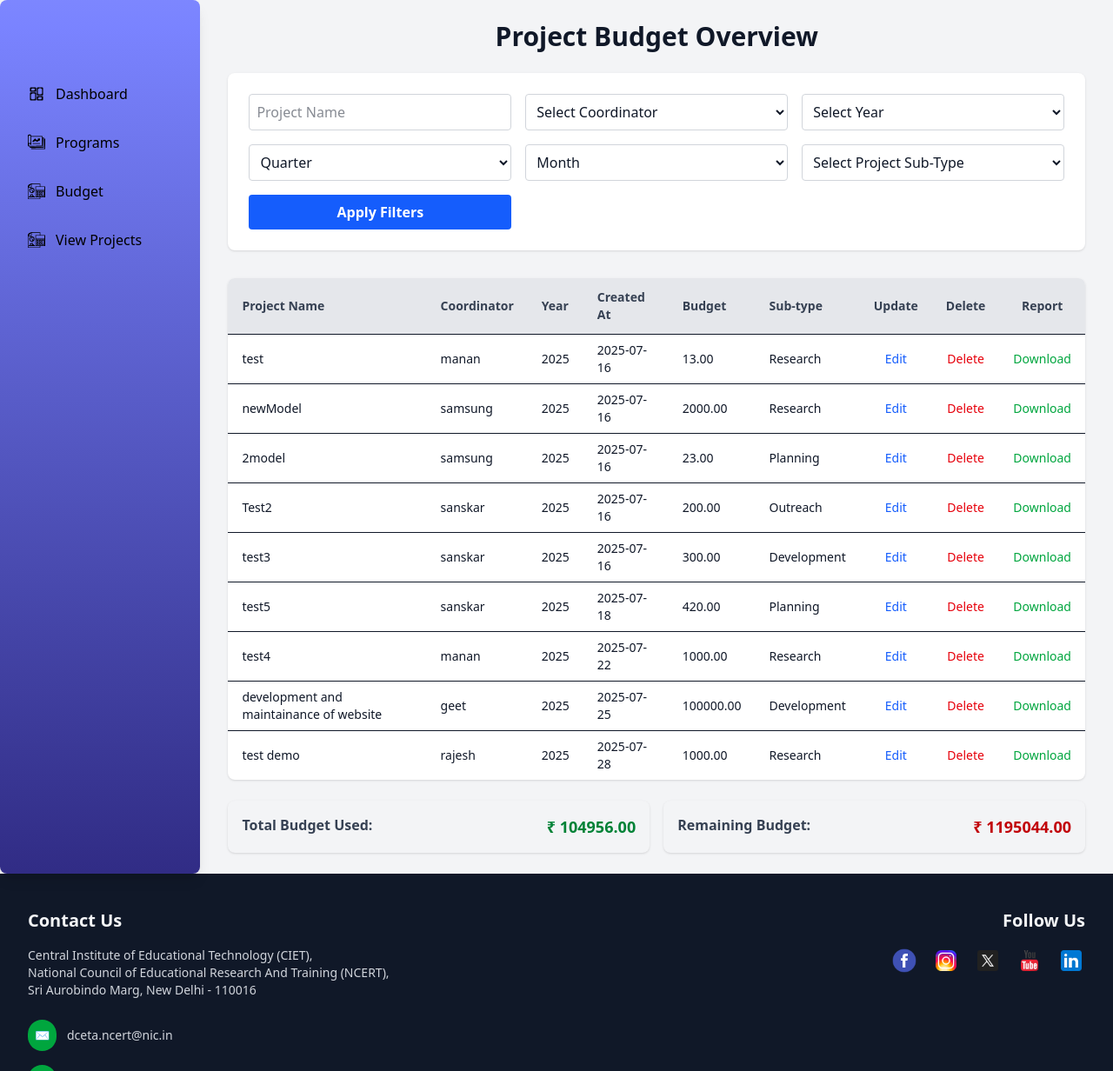
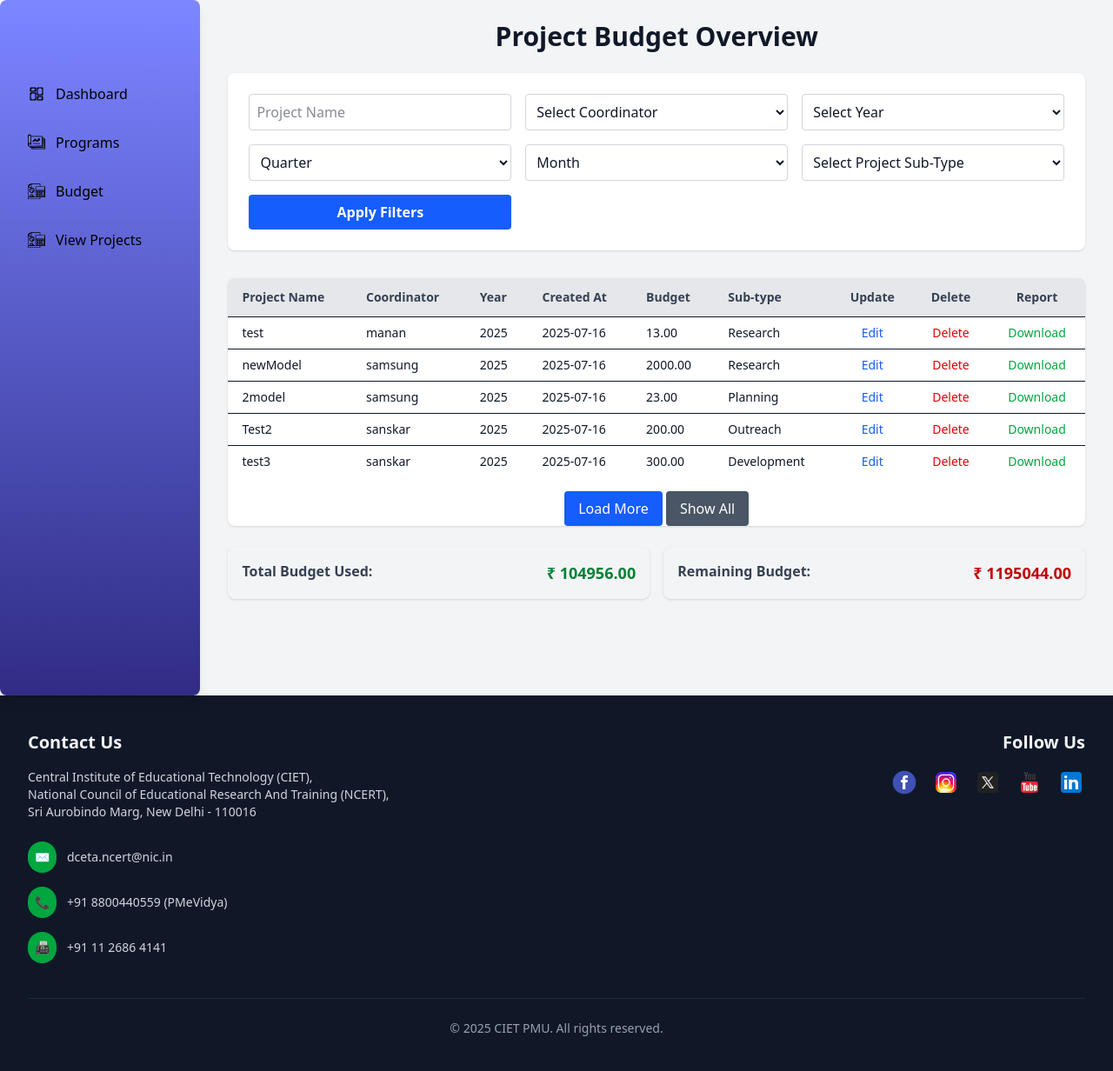
Before and after one commit to MananBagga/CIET_PMU, a Django app: page /view_projects/ in a window 1280 px wide. Shown: the top 1232 px of the page at 87% size. After the commit the page ends 1192 px from the top, so only its background shows below. Run offline with Django 5.2, Linux system fonts and the light colour scheme; data comes from the database, SQL or seed files in the repository; both versions use the stored data as it was before the commit; some libraries are stand-ins or nearby versions.

Commit message:
add table collapse

```diff
--- a/ciet_pmu/admin_dashboard/templates/admin_dashboard/view_projects.html
+++ b/ciet_pmu/admin_dashboard/templates/admin_dashboard/view_projects.html
@@ -1,20 +1,32 @@
 {% extends "layout.html" %}
+{% load static %} {% load static tailwind_tags %}
+{% block title %}CIET PMU - View Projects{% endblock%}
 
-{% block title %}CIET PMU - View Projects{% endblock %}
-{% load static %}
-{% load static tailwind_tags %}
 
 {% block content %}
 <div class="flex flex-col md:flex-row min-h-screen">
   {% include "partials/admin_sidebar.html" %}
 
-    <div id="mainContent" class="flex-1 px-4 sm:px-6 md:px-8 py-6 overflow-x-auto">
-        <h1 class="text-xl sm:text-2xl md:text-3xl font-bold mb-6 text-center">Project Budget Overview</h1>
+  <div
+    id="mainContent"
+    class="flex-1 px-4 sm:px-6 md:px-8 py-6 overflow-x-auto"
+  >
+    <h1 class="text-xl sm:text-2xl md:text-3xl font-bold mb-6 text-center">
+      Project Budget Overview
+    </h1>
 
     <!-- Filter Form -->
-        <form method="POST" class="bg-white rounded-lg shadow p-4 sm:p-6 grid grid-cols-1 sm:grid-cols-2 md:grid-cols-3 gap-4 mb-8">
+    <form
+      method="POST"
+      class="bg-white rounded-lg shadow p-4 sm:p-6 grid grid-cols-1 sm:grid-cols-2 md:grid-cols-3 gap-4 mb-8"
+    >
       {% csrf_token %}
-            <input type="text" name="project_name" placeholder="Project Name" class="form-input">
+      <input
+        type="text"
+        name="project_name"
+        placeholder="Project Name"
+        class="form-input"
+      />
 
       <select name="coordinator" class="form-input">
         <option value="">Select Coordinator</option>
@@ -53,7 +65,10 @@
         <option value="Planning">Planning</option>
       </select>
 
-            <button type="submit" class="w-full bg-blue-600 hover:bg-blue-700 text-white font-semibold py-2 rounded">
+      <button
+        type="submit"
+        class="w-full bg-blue-600 hover:bg-blue-700 text-white font-semibold py-2 rounded"
+      >
         Apply Filters
       </button>
     </form>
@@ -75,9 +90,12 @@
             <th class="px-4 py-3 text-center">Report</th>
           </tr>
         </thead>
-                <tbody>
+        <tbody id="projectsTableBody">
           {% for project in projects %}
-                    <tr class="border-t hover:bg-gray-50">
+          <tr
+            class="border-t hover:bg-gray-50 table-row-item"
+            style="display: none"
+          >
             <td class="px-4 py-2">{{ project.title }}</td>
             <td class="px-4 py-2">{{ project.coordinator.username }}</td>
             <td class="px-4 py-2">{{ project.annual_budget.year }}</td>
@@ -85,17 +103,26 @@
             <td class="px-4 py-2">{{ project.program_budget }}</td>
             <td class="px-4 py-2">{{ project.program_sub_type }}</td>
             <td class="px-4 py-2 text-center">
-                            <a href="{% url 'edit_project' project.id %}" class="text-blue-600 hover:underline">Edit</a>
+              <a
+                href="{% url 'edit_project' project.id %}"
+                class="text-blue-600 hover:underline"
+                >Edit</a
+              >
             </td>
             <td class="px-4 py-2 text-center">
-                            <a href="{% url 'delete_project' project.id %}"
+              <a
+                href="{% url 'delete_project' project.id %}"
                 class="text-red-600 hover:underline"
-                               onclick="return confirm('Are you sure you want to delete this project?');">
+                onclick="return confirm('Are you sure you want to delete this project?');"
+              >
                 Delete
               </a>
             </td>
             <td class="px-4 py-2 text-center">
-                            <a href="{% url 'export_projects_pdf' project.id %}" class="text-green-600 hover:underline">
+              <a
+                href="{% url 'export_projects_pdf' project.id %}"
+                class="text-green-600 hover:underline"
+              >
                 Download
               </a>
             </td>
@@ -103,22 +130,43 @@
           {% endfor %}
         </tbody>
       </table>
+
+      <div class="text-center mt-4">
+        <button
+          id="loadMoreBtn"
+          class="bg-blue-600 text-white px-4 py-2 rounded hover:bg-blue-700"
+        >
+          Load More
+        </button>
+        <button
+          id="showAllBtn"
+          class="bg-gray-600 text-white px-4 py-2 rounded hover:bg-gray-700"
+        >
+          Show All
+        </button>
+      </div>
     </div>
 
     <!-- Budget Summary -->
     <div class="mt-6 grid grid-cols-1 sm:grid-cols-2 gap-4">
-            <div class="bg-gray-100 rounded-lg shadow p-4 flex justify-between font-semibold">
+      <div
+        class="bg-gray-100 rounded-lg shadow p-4 flex justify-between font-semibold"
+      >
         <span class="text-gray-700">Total Budget Used:</span>
         <span class="text-green-700 text-lg">₹ {{ total_used_budget }}</span>
       </div>
-            <div class="bg-gray-100 rounded-lg shadow p-4 flex justify-between font-semibold">
+      <div
+        class="bg-gray-100 rounded-lg shadow p-4 flex justify-between font-semibold"
+      >
         <span class="text-gray-700">Remaining Budget:</span>
         <span class="text-red-700 text-lg">₹ {{ remaining_budget }}</span>
       </div>
     </div>
 
     {% else %}
-        <p class="text-center text-gray-600 mt-6">No results found for selected filters.</p>
+    <p class="text-center text-gray-600 mt-6">
+      No results found for selected filters.
+    </p>
     {% endif %}
   </div>
 </div>
--- a/ciet_pmu/admin_dashboard/views.py
+++ b/ciet_pmu/admin_dashboard/views.py
@@ -76,6 +76,7 @@ def projects(request):
         coordinator = request.POST.get("program_coordinator")
         program_budget = request.POST.get('program_budget')
         program_sub_type = request.POST.get('program_sub_type')
+        program_date = request.POST.get('created_at')
         try:
             latest_budget = Annualbudget.objects.latest('year')
 
@@ -85,7 +86,8 @@ def projects(request):
                 coordinator_id=coordinator,
                 annual_budget_id=latest_budget.id,
                 program_budget=program_budget,
-                program_sub_type=program_sub_type
+                program_sub_type=program_sub_type,
+                created_at = program_date
             )
 
             return redirect('projects')
--- a/ciet_pmu/static/js/script.js
+++ b/ciet_pmu/static/js/script.js
@@ -1,5 +1,4 @@
 document.addEventListener("DOMContentLoaded", () => {
-    // Sidebar Toggle
     const sidebar = document.getElementById("sidebar");
     const toggle = document.getElementById("sidebarToggle");
     const mainContent = document.getElementById("mainContent");
@@ -13,17 +12,15 @@ document.addEventListener("DOMContentLoaded", () => {
         });
     }
 
-    // Mobile Navbar Toggle
     const menuBtn = document.getElementById("menu-toggle");
     const mobileMenu = document.getElementById("mobile-menu");
 
     if (menuBtn && mobileMenu) {
         menuBtn.addEventListener("click", (e) => {
-            e.stopPropagation(); // ✅ prevents outside click from firing
+            e.stopPropagation();
             mobileMenu.classList.toggle("hidden");
         });
 
-        // Close menu when clicking outside of it
         document.addEventListener("click", (e) => {
             const isClickInside = mobileMenu.contains(e.target) || menuBtn.contains(e.target);
             if (!isClickInside && !mobileMenu.classList.contains("hidden")) {
@@ -32,3 +29,36 @@ document.addEventListener("DOMContentLoaded", () => {
         });
     }
 });
+
+
+
+
+document.addEventListener("DOMContentLoaded", function () {
+    const rows = document.querySelectorAll(".table-row-item");
+    const loadMoreBtn = document.getElementById("loadMoreBtn");
+    const showAllBtn = document.getElementById("showAllBtn");
+
+    let visibleCount = 5;
+    function showRows(count) {
+        rows.forEach((row, index) => {
+            row.style.display = index < count ? "" : "none";
+        });
+    }
+
+    showRows(visibleCount);
+
+    loadMoreBtn.addEventListener("click", function () {
+        visibleCount += 5;
+        showRows(visibleCount);
+
+        if (visibleCount >= rows.length) {
+            loadMoreBtn.style.display = "none";
+        }
+    });
+
+    showAllBtn.addEventListener("click", function () {
+        visibleCount = rows.length;
+        showRows(visibleCount);
+        loadMoreBtn.style.display = "none";
+    });
+});
--- a/ciet_pmu/theme/static/css/dist/styles.css
+++ b/ciet_pmu/theme/static/css/dist/styles.css
@@ -638,6 +638,9 @@
   .bg-gray-200 {
     background-color: var(--color-gray-200);
   }
+  .bg-gray-600 {
+    background-color: var(--color-gray-600);
+  }
   .bg-gray-900 {
     background-color: var(--color-gray-900);
   }
@@ -1024,6 +1027,11 @@
   @media (hover: hover) {
     .hover\:bg-gray-100:hover {
       background-color: var(--color-gray-100);
+    }
+  }
+  @media (hover: hover) {
+    .hover\:bg-gray-700:hover {
+      background-color: var(--color-gray-700);
     }
   }
   @media (hover: hover) {
```
Also changed, not shown: ciet_pmu/admin_dashboard/static/js/chartLogic.js (+2 -44 lines), ciet_pmu/admin_dashboard/templates/admin_dashboard/projects.html (+7 -0 lines), ciet_pmu/db.sqlite3. Lines whose indentation alone changed are shown as unchanged.
